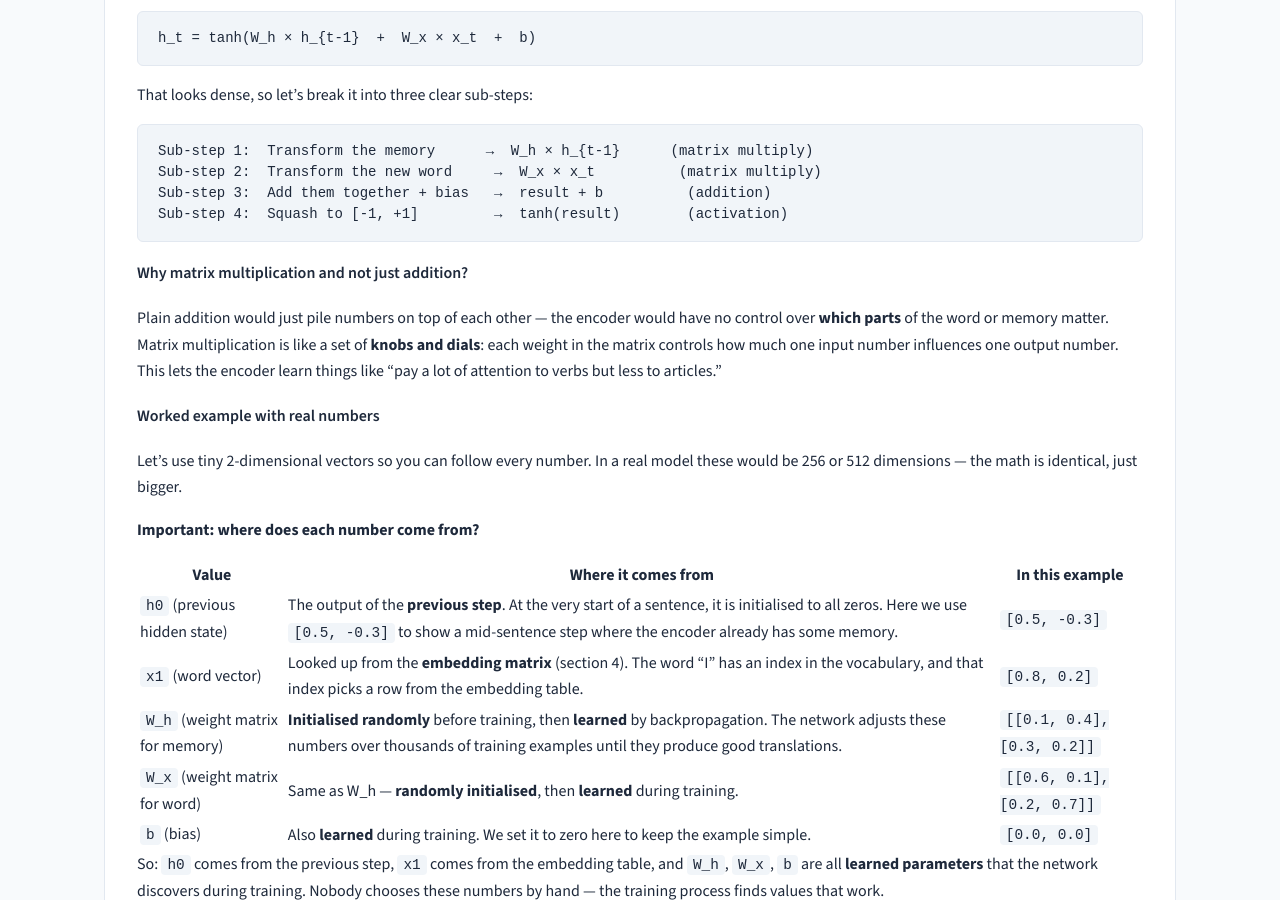
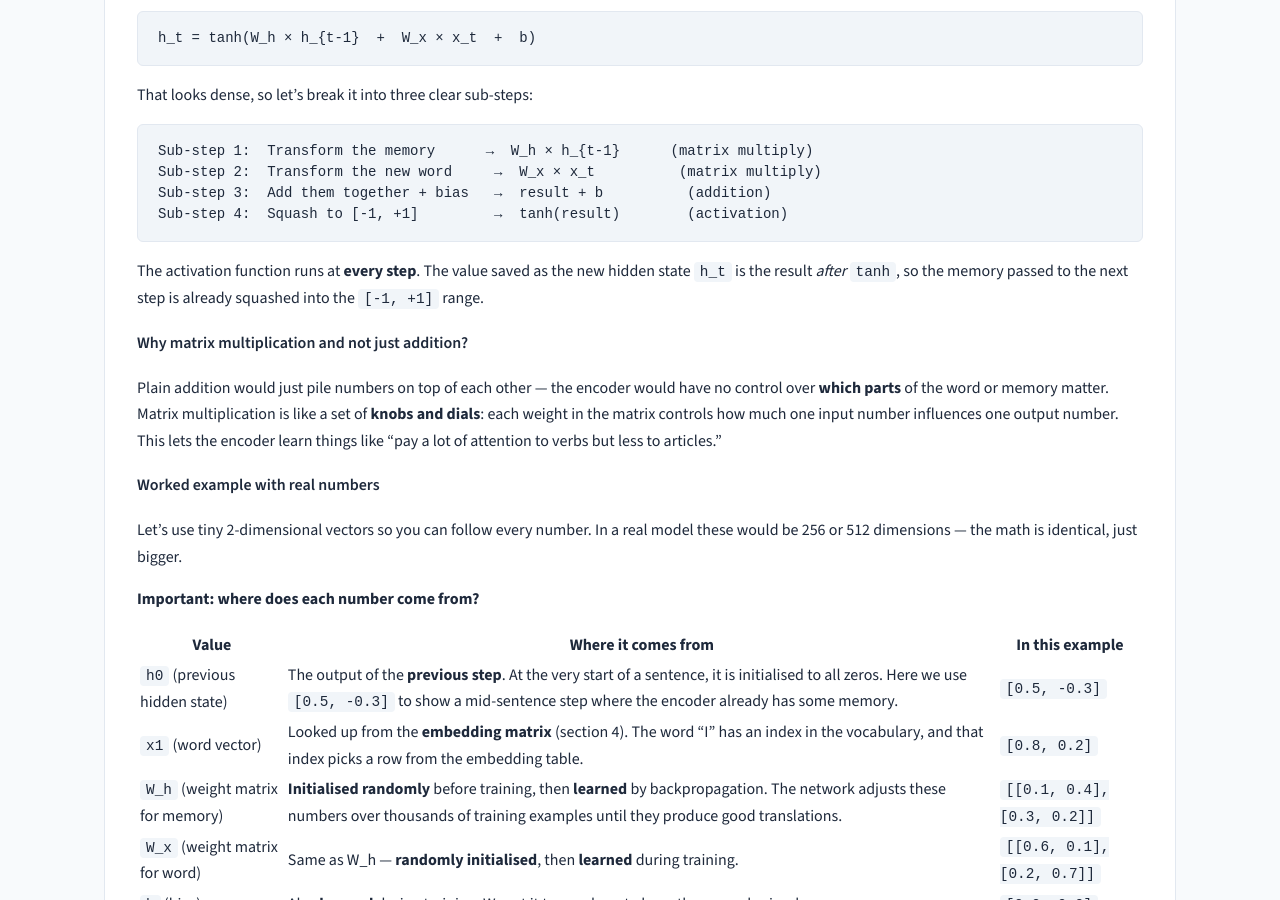
Before and after one commit to rilov/handbook, a Jekyll site: the page built from _topics/DL for GenAI - Part 2 - Encoder-Decoder Architecture.md, in a window 1280 px wide and 900 px high, scrolled down 10557 px. Built offline with Jekyll 4.4.1, drawn with Linux system fonts in a browser that asks for light colours; some of the changed text lies outside the part shown.

Commit message:
Clarify that the hidden state is stored after activation
Add a note that tanh runs at every step and that the value saved as the
next hidden state is the post-activation output.

Generated with [Devin](https://devin.ai)

Co-Authored-By: Devin <158243242+devin-ai-integration[bot]@users.noreply.github.com>

````diff
--- a/_topics/DL for GenAI - Part 2 - Encoder-Decoder Architecture.md
+++ b/_topics/DL for GenAI - Part 2 - Encoder-Decoder Architecture.md
@@ -469,6 +469,8 @@ Sub-step 3:  Add them together + bias   →  result + b          (addition)
 Sub-step 4:  Squash to [-1, +1]         →  tanh(result)        (activation)
 ```
 
+The activation function runs at **every step**. The value saved as the new hidden state `h_t` is the result *after* `tanh`, so the memory passed to the next step is already squashed into the `[-1, +1]` range.
+
 #### Why matrix multiplication and not just addition?
 
 Plain addition would just pile numbers on top of each other — the encoder would have no control over **which parts** of the word or memory matter. Matrix multiplication is like a set of **knobs and dials**: each weight in the matrix controls how much one input number influences one output number. This lets the encoder learn things like "pay a lot of attention to verbs but less to articles."
@@ -570,7 +572,7 @@ The weight matrices decide **how much** of the old memory to keep and **how much
 | `W_h` | A weight matrix for the memory | Controls how the old memory is transformed |
 | `b` | A bias term | A small adjustment (like a default starting point) |
 | `tanh` | An activation function | Squashes the result to stay between −1 and +1 |
-| `h_t` | The new hidden state | The encoder's updated memory after reading this word |
+| `h_t` | The new hidden state | The encoder's updated memory **after tanh**; these post-activation values become the memory for the next step |
 
 The weight matrices `W_x` and `W_h` are **learned during training**. The network figures out for itself how to best combine new words with existing memory.
 
````
